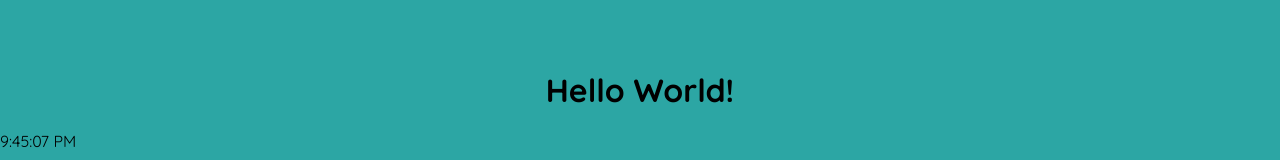
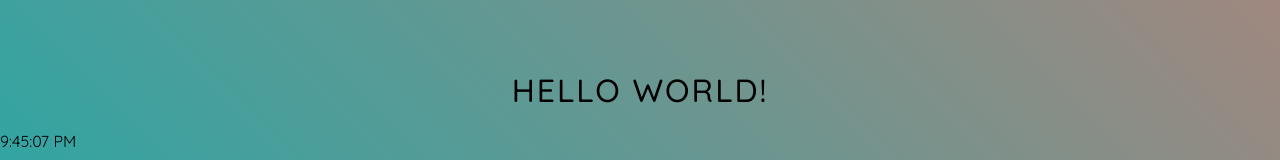
Before and after one commit to ish-that-a-wish/learn-to-code, a plain HTML site: page index.html in a window 1280 px wide. Shown: the part 186-346 px from the top of the page. Drawn offline with Linux system fonts and the light colour scheme.

Commit message:
Update styles.css

```diff
--- a/styles.css
+++ b/styles.css
@@ -4,13 +4,14 @@ html, body {
   height: 100%; /* Ensure both html and body take up full height */
   margin: 0; /* Remove default margin */
   font-family: 'Quicksand', Sans-Serif;
-  transition: background 0.01s ease; /* Smooth transition for gradient change */
+  overflow: hidden; /* Prevent scrollbar from appearing */
+  transition: background 0.2s ease-out; /* Smooth transition for gradient change */
 }
 
 body {
   padding: 0;
-  background-image: linear-gradient(45deg, #7DD5CB, #2CA6A4); /* Default gradient */
-  background-size: 500% 500%; /* Make it larger for smoother movement */
+  background-image: linear-gradient(45deg, #7DD5CB, #2CA6A4, #FF6F61, #D1C4E9); /* Added more colors for a richer gradient */
+  background-size: 400% 400%; /* Make the gradient larger for smoother movement */
 }
 
 .title {
@@ -18,4 +19,7 @@ body {
   text-align: center;
   font-size: 2rem;
   margin-top: 20%;
+  letter-spacing: 2px;
+  text-transform: uppercase;
+  font-weight: 500;
 }
```
